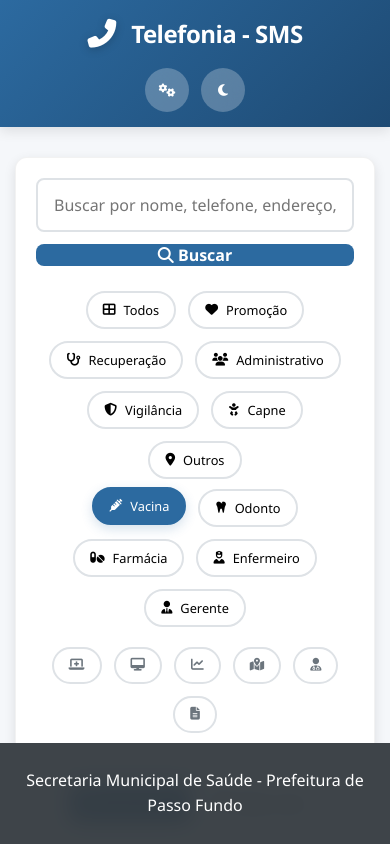
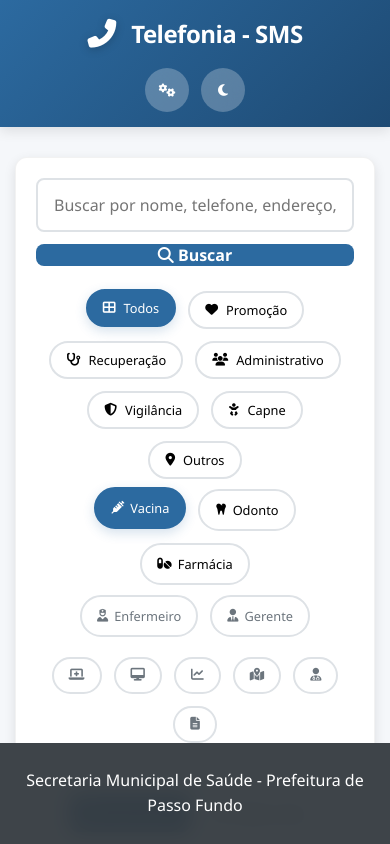
Before and after one commit to gti-sms/SMS, a plain HTML site: page index.html in a window 390 px wide. Both pictures are taken after a click on the button "Vacina". Drawn offline with Linux system fonts and the light colour scheme; no server answers.

Commit message:
Update index.html

```diff
--- a/index.html
+++ b/index.html
@@ -160,12 +160,48 @@
         }
         .filter-btn:hover:not(.active){border-color:var(--primary);transform:translateY(-1px)}
 
+        /* Novos filtros para serviços (múltipla seleção) */
+        .service-filters {
+            display: flex;
+            gap: 12px;
+            flex-wrap: wrap;
+            margin-top: 10px;
+            width: 100%;
+        }
+
+        .service-filter-btn {
+            background: #fff;
+            border: 2px solid var(--border);
+            border-radius: 25px;
+            padding: 10px 20px;
+            cursor: pointer;
+            display: flex;
+            align-items: center;
+            gap: 8px;
+            transition: var(--transition);
+            font-weight: 500;
+            font-size: 0.9rem;
+        }
+
+        .service-filter-btn.active {
+            background: var(--primary);
+            color: #fff;
+            border-color: var(--primary);
+            transform: translateY(-2px);
+            box-shadow: 0 4px 12px rgba(44,106,160,.2);
+        }
+
+        .service-filter-btn:hover:not(.active) {
+            border-color: var(--primary);
+            transform: translateY(-1px);
+        }
+
         /* Novos filtros para gerentes e enfermeiros */
         .staff-filters {
             display: flex;
             gap: 12px;
             flex-wrap: wrap;
-            margin-top: 20px;
+            margin-top: 10px;
             width: 100%;
         }
 
@@ -173,11 +209,11 @@
             background: #fff;
             border: 2px solid var(--border);
             border-radius: 25px;
-            padding: 12px 20px;
+            padding: 10px 20px;
             cursor: pointer;
             display: flex;
             align-items: center;
-            gap: 10px;
+            gap: 8px;
             transition: var(--transition);
             font-size: 0.9rem;
             color: var(--gray);
@@ -361,6 +397,7 @@
         body.dark-mode .search-container,
         body.dark-mode .contact-card,
         body.dark-mode .filter-btn,
+        body.dark-mode .service-filter-btn,
         body.dark-mode .staff-filter-btn,
         body.dark-mode .quick-link-btn,
         body.dark-mode .admin-panel,
@@ -370,6 +407,7 @@
         }
         body.dark-mode .search-input,
         body.dark-mode .filter-btn,
+        body.dark-mode .service-filter-btn,
         body.dark-mode .staff-filter-btn,
         body.dark-mode .quick-link-btn,
         body.dark-mode .form-control{
@@ -379,14 +417,17 @@
         body.dark-mode .form-control:focus{
             border-color:var(--primary);box-shadow:0 0 0 3px rgba(44,106,160,.3);
         }
+        body.dark-mode .service-filter-btn,
         body.dark-mode .staff-filter-btn,
         body.dark-mode .quick-link-btn{
             background:#343a40;border-color:#495057;color:#e9ecef;
         }
+        body.dark-mode .service-filter-btn.active,
         body.dark-mode .staff-filter-btn.active,
         body.dark-mode .quick-link-btn:hover{
             background:var(--primary);color:#fff;border-color:var(--primary);
         }
+        body.dark-mode .service-filter-btn:hover:not(.active),
         body.dark-mode .staff-filter-btn:hover:not(.active){
             border-color:var(--primary);
         }
@@ -681,7 +722,7 @@
             .header-content{flex-direction:column;gap:15px;text-align:center}
             .contact-grid,.ramal-grid{grid-template-columns:1fr}
             .search-box{flex-direction:column}
-            .filter-options,.staff-filters,.quick-links{justify-content:center}
+            .filter-options,.service-filters,.staff-filters,.quick-links{justify-content:center}
             .tabs{overflow-x:auto;white-space:nowrap;flex-wrap:nowrap}
             .form-grid{grid-template-columns:1fr}
             .unit-item{flex-direction:column;align-items:flex-start;gap:15px}
@@ -707,7 +748,7 @@
             .logo h1{font-size:1.5rem}
             .logo i{font-size:1.8rem}
             .tab{padding:10px 12px;font-size:.85rem}
-            .staff-filter-btn,.quick-link-btn{padding:10px 15px;font-size:0.8rem;gap:6px}
+            .service-filter-btn,.staff-filter-btn,.quick-link-btn{padding:10px 15px;font-size:0.8rem;gap:6px}
             .filter-btn{padding:8px 15px;font-size:0.8rem}
             .display-btn{padding:8px 12px;font-size:0.8rem}
             .search-input{padding:14px 16px}
@@ -725,8 +766,8 @@
         @media (max-width:360px){
             .contact-grid,.ramal-grid{grid-template-columns:1fr}
             .admin-tab,.tab{flex:1 1 100%;min-width:100%}
-            .filter-options,.staff-filters,.quick-links{gap:8px}
-            .filter-btn,.staff-filter-btn,.quick-link-btn,.display-btn{padding:8px 12px;font-size:0.75rem}
+            .filter-options,.service-filters,.staff-filters,.quick-links{gap:8px}
+            .filter-btn,.service-filter-btn,.staff-filter-btn,.quick-link-btn,.display-btn{padding:8px 12px;font-size:0.75rem}
         }
 
         /* Loading Animation */
@@ -904,12 +945,27 @@
                     <button class="filter-btn" data-filter="outros"><i class="fas fa-map-marker-alt"></i> Outros</button>
                 </div>
 
-                <div class="filter-options" style="margin-top: 10px;">
-                    <button class="filter-btn" data-filter="vacina"><i class="fas fa-syringe"></i> Vacina</button>
-                    <button class="filter-btn" data-filter="odonto"><i class="fas fa-tooth"></i> Odonto</button>
-                    <button class="filter-btn" data-filter="farmacia"><i class="fas fa-pills"></i> Farmácia</button>
-                    <button class="filter-btn" data-filter="enfermeiro"><i class="fas fa-user-nurse"></i> Enfermeiro</button>
-                    <button class="filter-btn" data-filter="gerente"><i class="fas fa-user-tie"></i> Gerente</button>
+                <!-- FILTROS DE SERVIÇOS (MÚLTIPLA SELEÇÃO) -->
+                <div class="service-filters">
+                    <button class="service-filter-btn" data-service="vacina">
+                        <i class="fas fa-syringe"></i> Vacina
+                    </button>
+                    <button class="service-filter-btn" data-service="odonto">
+                        <i class="fas fa-tooth"></i> Odonto
+                    </button>
+                    <button class="service-filter-btn" data-service="farmacia">
+                        <i class="fas fa-pills"></i> Farmácia
+                    </button>
+                </div>
+
+                <!-- FILTROS DE STAFF (SELEÇÃO ÚNICA) -->
+                <div class="staff-filters">
+                    <button class="staff-filter-btn" data-staff="enfermeiro">
+                        <i class="fas fa-user-nurse"></i> Enfermeiro
+                    </button>
+                    <button class="staff-filter-btn" data-staff="gerente">
+                        <i class="fas fa-user-tie"></i> Gerente
+                    </button>
                 </div>
 
                 <!-- LINKS RÁPIDOS COM ÍCONES -->
@@ -1152,6 +1208,7 @@
                 searchInput: document.getElementById('searchInput'),
                 searchBtn: document.getElementById('searchBtn'),
                 filterBtns: document.querySelectorAll('.filter-btn'),
+                serviceFilterBtns: document.querySelectorAll('.service-filter-btn'),
                 staffFilterBtns: document.querySelectorAll('.staff-filter-btn'),
                 tabs: document.querySelectorAll('.tab'),
                 adminTabs: document.querySelectorAll('.admin-tab'),
@@ -1665,11 +1722,34 @@
                 if (e.key === 'Enter') App.performSearch();
             };
 
+            // Filtros principais (seleção única)
             this.elements.filterBtns.forEach(btn => {
                 btn.onclick = function() {
+                    // Remove active de todos os filtros principais
                     UI.elements.filterBtns.forEach(x => x.classList.remove('active'));
+                    // Adiciona active apenas ao clicado
                     this.classList.add('active');
-                    App.filterContacts(this.dataset.filter);
+                    App.filterContacts();
+                };
+            });
+
+            // Filtros de serviços (múltipla seleção)
+            this.elements.serviceFilterBtns.forEach(btn => {
+                btn.onclick = function() {
+                    // Alterna a classe active (múltipla seleção)
+                    this.classList.toggle('active');
+                    App.filterContacts();
+                };
+            });
+
+            // Filtros de staff (seleção única)
+            this.elements.staffFilterBtns.forEach(btn => {
+                btn.onclick = function() {
+                    // Remove active de todos os filtros de staff
+                    UI.elements.staffFilterBtns.forEach(x => x.classList.remove('active'));
+                    // Adiciona active apenas ao clicado
+                    this.classList.add('active');
+                    App.filterContacts();
                 };
             });
 
@@ -1684,7 +1764,7 @@
 
                     UI.loadDisplayMode();
 
-                    App.filterContacts(document.querySelector('.filter-btn.active').dataset.filter);
+                    App.filterContacts();
                 };
             });
 
@@ -1788,27 +1868,43 @@
             });
         },
 
-        async filterContacts(filter) {
+        async filterContacts() {
             let filtered = this.units.slice();
 
-            // Aplicar filtro de tipo
-            if (filter && filter !== 'all') {
-                if (['vacina', 'odonto', 'farmacia', 'enfermeiro', 'gerente'].includes(filter)) {
-                    // Filtros para serviços e staff
-                    filtered = filtered.filter(u => {
-                        if (filter === 'vacina') return u.vacina === 'Sim';
-                        if (filter === 'odonto') return u.odonto === 'Sim';
-                        if (filter === 'farmacia') return u.farmacia === 'Sim';
-                        if (filter === 'enfermeiro') return u.enfermeiro && u.enfermeiro.trim() !== '';
-                        if (filter === 'gerente') return u.gerente && u.gerente.trim() !== '';
-                        return true;
+            // Aplicar filtro de tipo principal (seleção única)
+            const activeMainFilter = document.querySelector('.filter-btn.active');
+            if (activeMainFilter && activeMainFilter.dataset.filter !== 'all') {
+                const mainFilter = activeMainFilter.dataset.filter;
+                filtered = filtered.filter(u => u.type === mainFilter);
+            }
+
+            // Aplicar filtros de serviços (múltipla seleção)
+            const activeServiceFilters = document.querySelectorAll('.service-filter-btn.active');
+            if (activeServiceFilters.length > 0) {
+                filtered = filtered.filter(u => {
+                    // Verifica se a unidade possui pelo menos um dos serviços selecionados
+                    return Array.from(activeServiceFilters).some(btn => {
+                        const service = btn.dataset.service;
+                        return u[service] === 'Sim';
                     });
-                } else {
-                    // Filtros de tipo padrão
-                    filtered = filtered.filter(u => u.type === filter);
-                }
-            }
-
+                });
+            }
+
+            // Aplicar filtros de staff (seleção única)
+            const activeStaffFilter = document.querySelector('.staff-filter-btn.active');
+            if (activeStaffFilter) {
+                const staffFilter = activeStaffFilter.dataset.staff;
+                filtered = filtered.filter(u => {
+                    if (staffFilter === 'enfermeiro') {
+                        return u.enfermeiro && u.enfermeiro.trim() !== '';
+                    } else if (staffFilter === 'gerente') {
+                        return u.gerente && u.gerente.trim() !== '';
+                    }
+                    return true;
+                });
+            }
+
+            // Aplicar busca por termo
             const term = (UI.elements.searchInput.value || '').trim().toLowerCase();
             if (term) {
                 filtered = filtered.filter(u => {
@@ -1841,9 +1937,7 @@
         },
 
         async performSearch() {
-            const term = (UI.elements.searchInput.value || '').trim().toLowerCase();
-            const activeFilter = document.querySelector('.filter-btn.active').dataset.filter;
-            await this.filterContacts(activeFilter);
+            await this.filterContacts();
         },
 
         async editUnit(id) {
```
